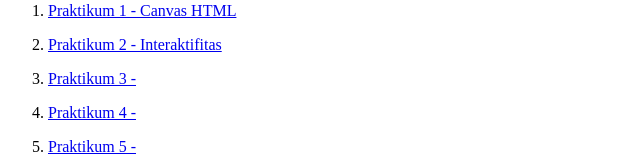
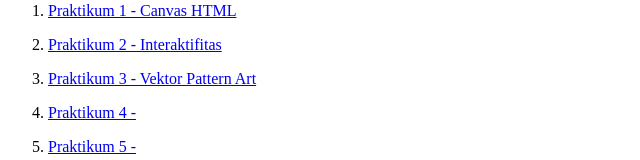
Before and after one commit to Lutfiah16/MulOn, a plain HTML site: page index.html in a window 1280 px wide. Shown: the part 146-306 px from the top of the page, without its empty margins (0-640 px from the left). Drawn offline with Linux system fonts and the light colour scheme.

Commit message:
Update index.html

```diff
--- a/index.html
+++ b/index.html
@@ -11,7 +11,7 @@
 	<ol>
 	<li><p><a href="Praktikum_1_1700016067.html">Praktikum 1 - Canvas HTML</a></p></li>
 	<li><p><a href="Praktikum_2_1700016067.html">Praktikum 2 - Interaktifitas</a></p></li>
-	<li><p><a href="Praktikum_3_1700016067.html">Praktikum 3 - </a></p></li>
+	<li><p><a href="Praktikum_3_1700016067.html">Praktikum 3 - Vektor Pattern Art</a></p></li>
 	<li><p><a href="Praktikum_4_1700016067.html">Praktikum 4 - </a></p></li>
 	<li><p><a href="Praktikum_5_1700016067.html">Praktikum 5 - </a></p></li>
 	<li><p><a href="Praktikum_6_1700016067.html">Praktikum 6 - </a></p></li>
```
